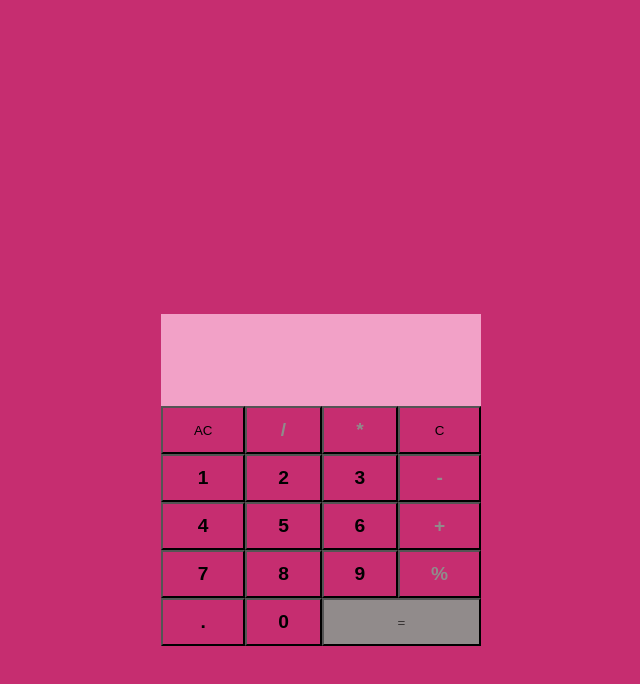
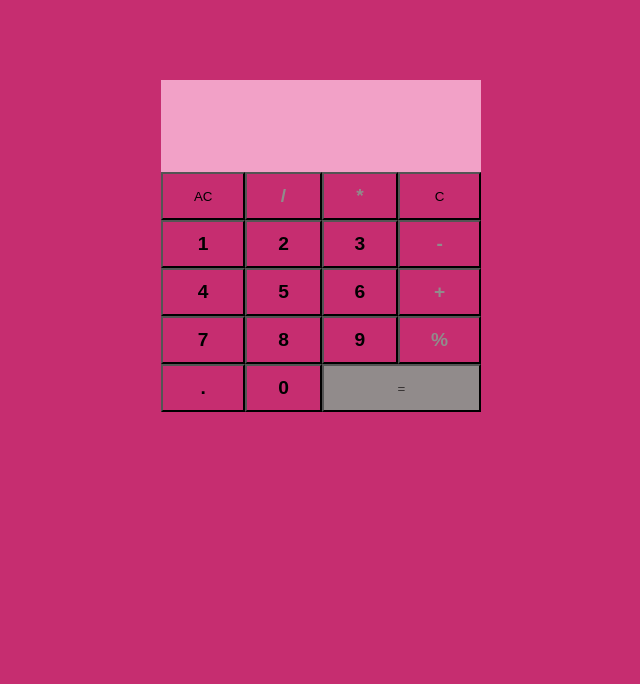
Before and after one commit to centie22/calcualtor-repo, a plain HTML site: page index.html in a window 1280 px wide. Shown: the whole page, without its empty margins (319-959 px from the left). Drawn offline with Linux system fonts and the light colour scheme.

Commit message:
Update index.css

```diff
--- a/index.css
+++ b/index.css
@@ -8,8 +8,8 @@
     justify-content: center;
     align-content: center;
     margin: 5rem auto;
-    width: 25%;
-    min-height: 100vh;
+    max-width: 25%;
+    max-height: 100vh;
 }
 #buttons {
     display: grid;
```
